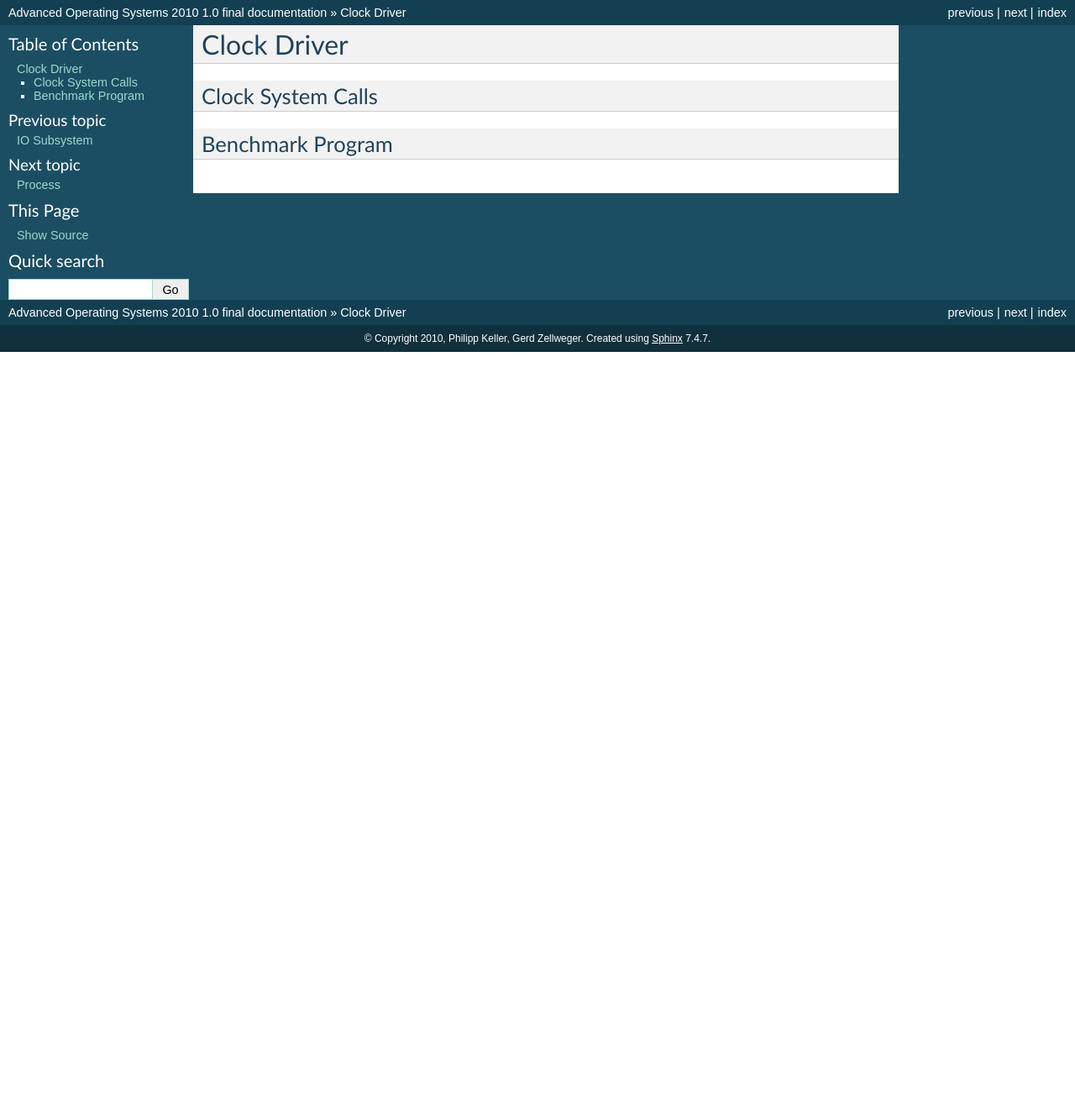
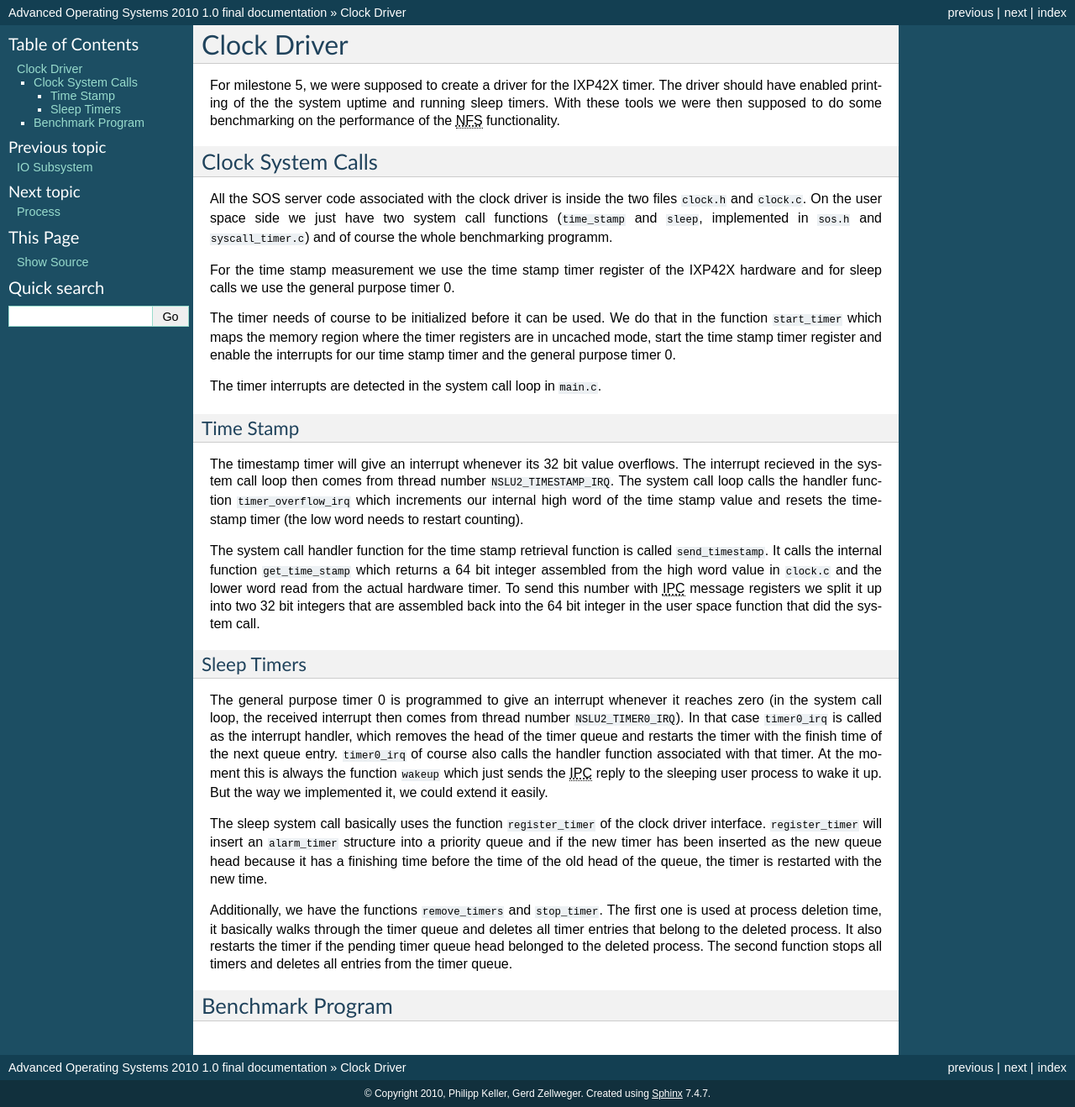
Before and after one commit to gz/aos10, a Sphinx documentation site: the page built from doc/documentation/source/clock.txt, in a window 1280 px wide. Shown: the whole page at 84% size. Built offline with Sphinx 7.4.7, drawn with Linux system fonts in a browser that asks for light colours; formulas are drawn with MathJax 3; before the commit the page ends 900 px from its top, so only the background shows below that.

Commit message:
documentation: first part of clock.txt finished
git-svn-id: https://svn.vis.ethz.ch/svn/aos10@237 77cbfc24-9232-4b91-9b01-57cbc351378c

```diff
--- a/doc/documentation/source/clock.txt
+++ b/doc/documentation/source/clock.txt
@@ -3,8 +3,34 @@
 Clock Driver
 ============
 
+For milestone 5, we were supposed to create a driver for the IXP42X timer. The driver should have enabled printing of the the system uptime and running sleep timers. With these tools we were then supposed to do some benchmarking on the performance of the :abbr:`NFS (Network File System)` functionality.
+
 Clock System Calls
 ------------------
 
+All the SOS server code associated with the clock driver is inside the two files :file:`clock.h` and :file:`clock.c`. On the user space side we just have two system call functions (``time_stamp`` and ``sleep``, implemented in :file:`sos.h` and :file:`syscall_timer.c`) and of course the whole benchmarking programm.
+
+For the time stamp measurement we use the time stamp timer register of the IXP42X hardware and for sleep calls we use the general purpose timer 0.
+
+The timer needs of course to be initialized before it can be used. We do that in the function ``start_timer`` which maps the memory region where the timer registers are in uncached mode, start the time stamp timer register and enable the interrupts for our time stamp timer and the general purpose timer 0.
+
+The timer interrupts are detected in the system call loop in :file:`main.c`.
+
+Time Stamp
+^^^^^^^^^^
+
+The timestamp timer will give an interrupt whenever its 32 bit value overflows. The interrupt recieved in the system call loop then comes from thread number ``NSLU2_TIMESTAMP_IRQ``. The system call loop calls the handler function ``timer_overflow_irq`` which increments our internal high word of the time stamp value and resets the timestamp timer (the low word needs to restart counting).
+
+The system call handler function for the time stamp retrieval function is called ``send_timestamp``. It calls the internal function ``get_time_stamp`` which returns a 64 bit integer assembled from the high word value in :file:`clock.c` and the lower word read from the actual hardware timer. To send this number with :abbr:`IPC (interprocess communication)` message registers we split it up into two 32 bit integers that are assembled back into the 64 bit integer in the user space function that did the system call.
+
+Sleep Timers
+^^^^^^^^^^^^
+
+The general purpose timer 0 is programmed to give an interrupt whenever it reaches zero (in the system call loop, the received interrupt then comes from thread number ``NSLU2_TIMER0_IRQ``). In that case ``timer0_irq`` is called as the interrupt handler, which removes the head of the timer queue and restarts the timer with the finish time of the next queue entry. ``timer0_irq`` of course also calls the handler function associated with that timer. At the moment this is always the function ``wakeup`` which just sends the :abbr:`IPC (interprocess communication)` reply to the sleeping user process to wake it up. But the way we implemented it, we could extend it easily.
+
+The sleep system call basically uses the function ``register_timer`` of the clock driver interface. ``register_timer`` will insert an ``alarm_timer`` structure into a priority queue and if the new timer has been inserted as the new queue head because it has a finishing time before the time of the old head of the queue, the timer is restarted with the new time.
+
+Additionally, we have the functions ``remove_timers`` and ``stop_timer``. The first one is used at process deletion time, it basically walks through the timer queue and deletes all timer entries that belong to the deleted process. It also restarts the timer if the pending timer queue head belonged to the deleted process. The second function stops all timers and deletes all entries from the timer queue.
+
 Benchmark Program
 -----------------
```
